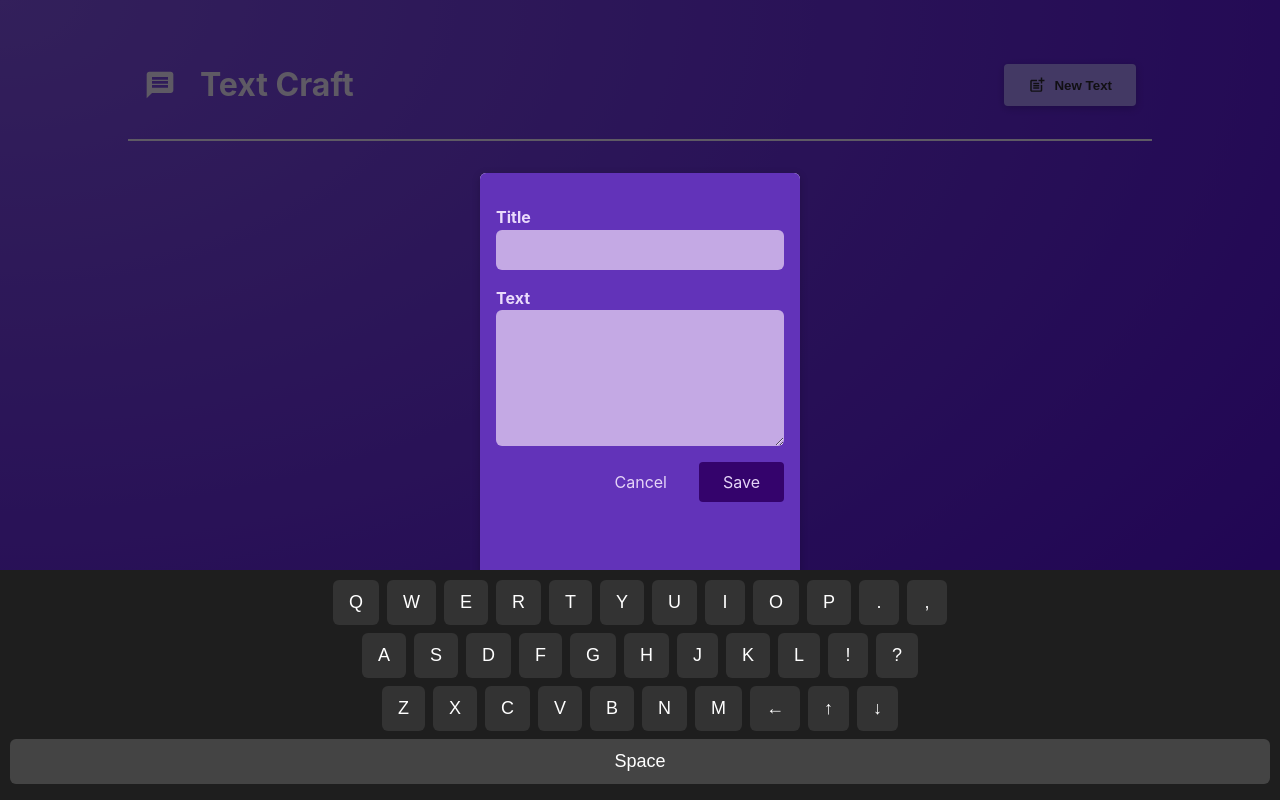
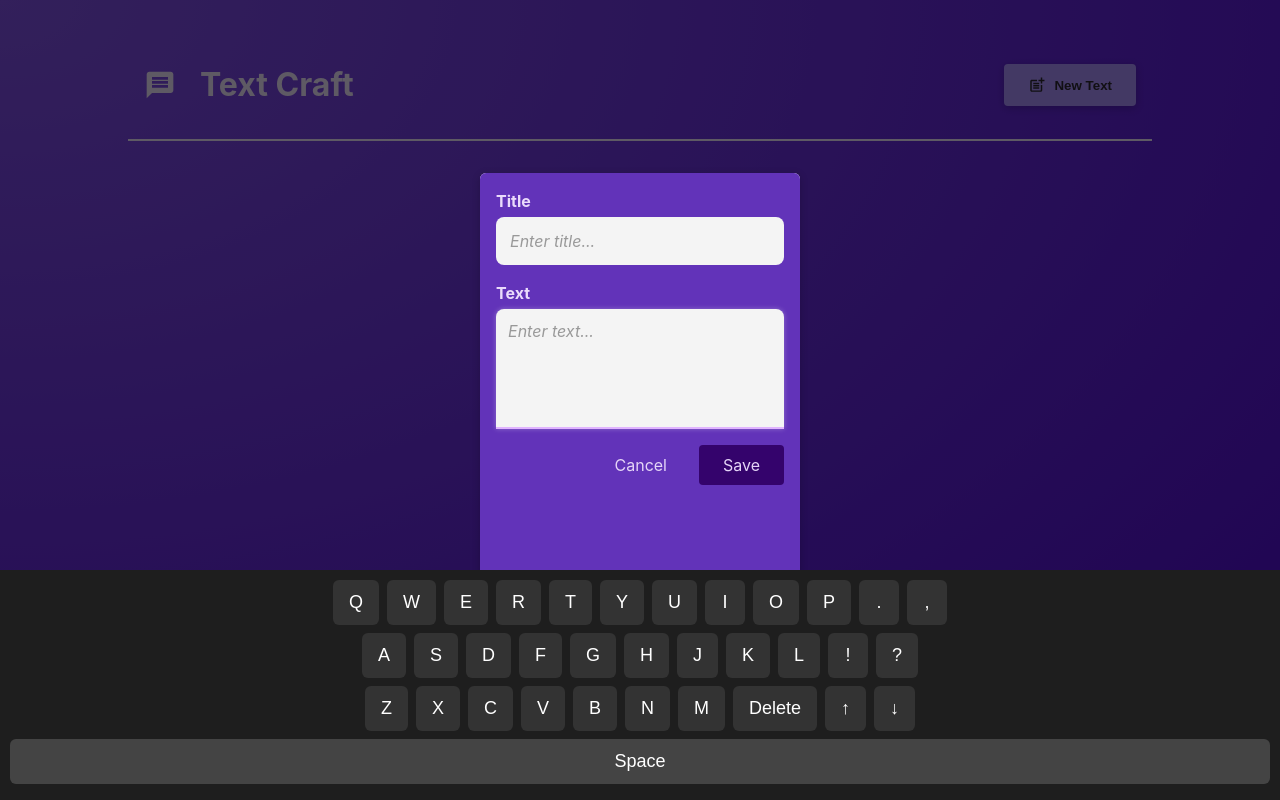
Before and after one commit to EMNusbach/fs-unit-4, a React (Vite) app: page / in a window 1280 px wide. Both pictures are taken after a click on the button "New Text". Built offline with nearby package versions, Linux system fonts and the light colour scheme.

Commit message:
conected keyborde to screen

```diff
--- a/src/App.jsx
+++ b/src/App.jsx
@@ -5,6 +5,13 @@ import VirtualKeyboard from './components/VirtualKeyboard';
 
 function App() {
   const [modalIsVisible, setModalIsVisible] = useState(false);
+  const keyHandlerRef = useRef(null);
+
+  function handleKeyboardKey(key) {
+    if (keyHandlerRef.current) {
+      keyHandlerRef.current(key);
+    }
+  }
 
   // Show modal handler function
   function showModalHandler() {
@@ -26,11 +33,12 @@ function App() {
             <TextsDisplayList
               isEditing={modalIsVisible}
               onStopEditing={hideModalHandler}
+              onKeyFromKeyboard={(fn) => (keyHandlerRef.current = fn)}
             />
           </main>
         </div>
 
-        <VirtualKeyboard />
+        <VirtualKeyboard onKeyPress={handleKeyboardKey}/>
       </div>
     </>
   );
--- a/src/components/TextEditor.jsx
+++ b/src/components/TextEditor.jsx
@@ -1,12 +1,13 @@
-import { useState } from 'react';
+import { useState,useEffect } from 'react';
 
 import classes from './TextEditor.module.css';
 
-function TextEditor({ onCancel, onAddText }) {
+function TextEditor({ onCancel, onAddText, onKeyFromKeyboard }) {
     const [enteredBody, setEnteredBody] = useState('');
     const [enteredTitle, setEnteredTitle] = useState('');
+    const [focusedField, setFocusedField] = useState('body');
 
-    // Body change handler function
+   /*  // Body change handler function
     function bodyChangeHandler(event) {
         setEnteredBody(event.target.value);
     }
@@ -14,7 +15,31 @@ function TextEditor({ onCancel, onAddText }) {
     // Title change handler function
     function titleChangeHandler(event) {
         setEnteredTitle(event.target.value);
+    } */
+    function handleVirtualKeyPress(key) {
+        if (key === '←') {
+          // DELETE
+          if (focusedField === 'title') {
+            setEnteredTitle((prev) => prev.slice(0, -1));
+          } else {
+            setEnteredBody((prev) => prev.slice(0, -1));
           }
+        } else {
+          // ADD
+          if (focusedField === 'title') {
+            setEnteredTitle((prev) => prev + key);
+          } else {
+            setEnteredBody((prev) => prev + key);
+          }
+        }
+      }
+      useEffect(() => {
+        if (onKeyFromKeyboard) {
+          onKeyFromKeyboard((key) => {
+            handleVirtualKeyPress(key);
+          });
+        }
+      }, [onKeyFromKeyboard, focusedField]);
 
     // Save text handler function
     function saveHandler(event) {
@@ -29,19 +54,36 @@ function TextEditor({ onCancel, onAddText }) {
 
     return (
         <form className={classes.form} onSubmit={saveHandler}>
-            <p>
+        <div>
           <label htmlFor="title">Title</label>
-                <input type="text" id="title" required onChange={titleChangeHandler} />
-            </p>
-            <p>
+          <div
+            id="title"
+            className={`${classes.input} ${focusedField === 'title' ? classes.focused : ''}`}
+            onClick={() => setFocusedField('title')}
+          >
+            {enteredTitle || <span className={classes.placeholder}>Enter title...</span>}
+            {focusedField === 'title' && <span className={classes.caret}></span>}
+          </div>
+        </div>
+
+        <div>
           <label htmlFor="body">Text</label>
-                <textarea id="body" required rows={5} onChange={bodyChangeHandler} />
-            </p>
+          <div
+            id="body"
+            className={`${classes.textarea} ${focusedField === 'body' ? classes.focused : ''}`}
+            onClick={() => setFocusedField('body')}
+          >
+            {enteredBody || <span className={classes.placeholder}>Enter text...</span>}
+            {focusedField === 'body' && <span className={classes.caret}></span>}
+          </div>
+        </div>
+
         <p className={classes.actions}>
           <button type="button" onClick={onCancel}>Cancel</button>
           <button>Save</button>
         </p>
       </form>
+
     );
 }
 
--- a/src/components/TextEditor.module.css
+++ b/src/components/TextEditor.module.css
@@ -7,21 +7,63 @@
 
 .form label {
   display: block;
-    margin-bottom: 0.05rem;
+  margin-bottom: 0.25rem;
   color: #eadbfb;
   font-weight: bold;
 }
+.caret {
+  display: inline-block;
+  width: 2px;
+  height: 1.2em;
+  background-color: black;
+  margin-left: 2px;
+  animation: blink 1s steps(1) infinite;
+  vertical-align: bottom;
+}
 
-  .form input,
-  .form textarea {
-    display: block;
-    width: 100%;
-    font: inherit;
-    padding: 0.5rem;
-    border-radius: 6px;
+@keyframes blink {
+  0% { opacity: 1; }
+  50% { opacity: 0; }
+  100% { opacity: 1; }
+}
+
+
+.input{
+  background-color: #f4f4f4;
+  border: 2px solid transparent;
+  border-radius: 8px;
+  padding: 10px 12px;
+  min-height: 40px;
+  font-size: 1rem;
+  color: #28262c;
+  transition: all 0.2s ease;
+  margin-bottom: 1rem;
+  white-space: pre-wrap;
+}
+.textarea {
+  background-color: #f4f4f4;
   border: none;
-    background-color: #c4a9e4;
+  border-bottom: 2px solid #ccc;
+  border-radius: 8px 8px 0 0;
+  padding: 10px 12px;
+  min-height: 120px; /* ⬅️ היה 40px, עכשיו הרבה יותר גבוה */
+  font-size: 1rem;
   color: #28262c;
+  transition: border-color 0.3s ease;
+  margin-bottom: 1rem;
+  white-space: pre-wrap;
+  overflow-y: auto;
+}
+
+
+.focused {
+  border-color: #e0b3ff;
+  box-shadow: 0 0 5px rgba(255, 255, 255, 0.3);
+}
+
+.placeholder {
+  color: #999;
+  font-style: italic;
 }
 
 .actions {
@@ -38,6 +80,7 @@
   border-radius: 4px;
   background-color: #34036c;
   color: #e5d5f7;
+  transition: background-color 0.2s ease;
 }
 
 .actions button:hover {
--- a/src/components/TextsDisplayList.jsx
+++ b/src/components/TextsDisplayList.jsx
@@ -6,7 +6,7 @@ import Modal from './Modal';
 import classes from './TextsDisplayList.module.css'
 
 
-function TextsDisplayList({ isEditing, onStopEditing }) {
+function TextsDisplayList({ isEditing, onStopEditing, onKeyFromKeyboard }) {
     const [texts, setTexts] = useState([]);
 
     function addTextHandler(textData) {
@@ -20,6 +20,7 @@ function TextsDisplayList({ isEditing, onStopEditing }) {
                     <TextEditor
                         onCancel={onStopEditing}
                         onAddText={addTextHandler}
+                        onKeyFromKeyboard={onKeyFromKeyboard}
                     />
                 </Modal>
             )}
--- a/src/components/VirtualKeyboard.jsx
+++ b/src/components/VirtualKeyboard.jsx
@@ -4,7 +4,7 @@ import classes from './VirtualKeyboard.module.css';
 const rows = [
   ['Q', 'W', 'E', 'R', 'T', 'Y', 'U', 'I', 'O', 'P','.', ','],
   ['A', 'S', 'D', 'F', 'G', 'H', 'J', 'K', 'L','!', '?'],
-  ['Z', 'X', 'C', 'V', 'B', 'N', 'M','←', '↑', '↓'],
+  ['Z', 'X', 'C', 'V', 'B', 'N', 'M','Delete', '↑', '↓'],
 ];
 
 function VirtualKeyboard({ onKeyPress }) {
```
Lines whose indentation alone changed are shown as unchanged.
